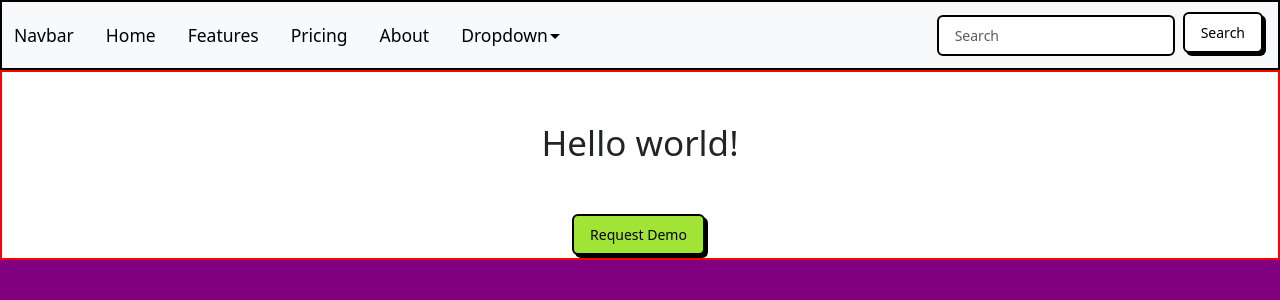
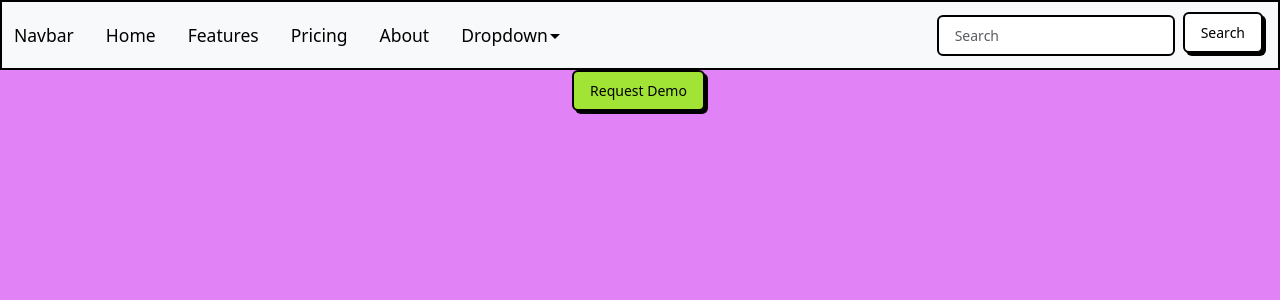
Before and after one commit to sophiabanda/further-app, a Next.js app: page / in a window 1280 px wide. Shown: the top 300 px of the page. Built offline with nearby package versions, Linux system fonts and the light colour scheme.

Commit message:
css fixes for uniform background color

```diff
--- a/app/globals.css
+++ b/app/globals.css
@@ -1,5 +1,5 @@
 :root {
-  --background: #ffffff;
+  --background: #e182f7;
   --foreground: #171717;
 }
 
@@ -14,12 +14,10 @@ html,
 body {
   max-width: 100vw;
   overflow-x: hidden;
-  background-color: purple;
+  background: var(--background);
 }
 
 body {
-  color: var(--foreground);
-  background: var(--background);
   font-family: Arial, Helvetica, sans-serif;
   -webkit-font-smoothing: antialiased;
   -moz-osx-font-smoothing: grayscale;
--- a/app/page.js
+++ b/app/page.js
@@ -6,7 +6,7 @@ export default function Home() {
 
   return (
     <div className={styles.container}>
-      <h1 className={styles.h1}>Hello world!</h1>
+      {/* <h1 className={styles.h1}>Hello world!</h1> */}
       <button className="btn btn-primary" onClick={() => console.log('Clicked!')}>Request Demo</button>
     </div>
   );
--- a/app/page.module.css
+++ b/app/page.module.css
@@ -3,9 +3,5 @@
   flex-direction: column;
   justify-content: center;
   align-items: center;
-  border: 2px solid red;
+  background: var(--background);
 }
-
-.h1 {
-  margin: 50px;
-}
```
